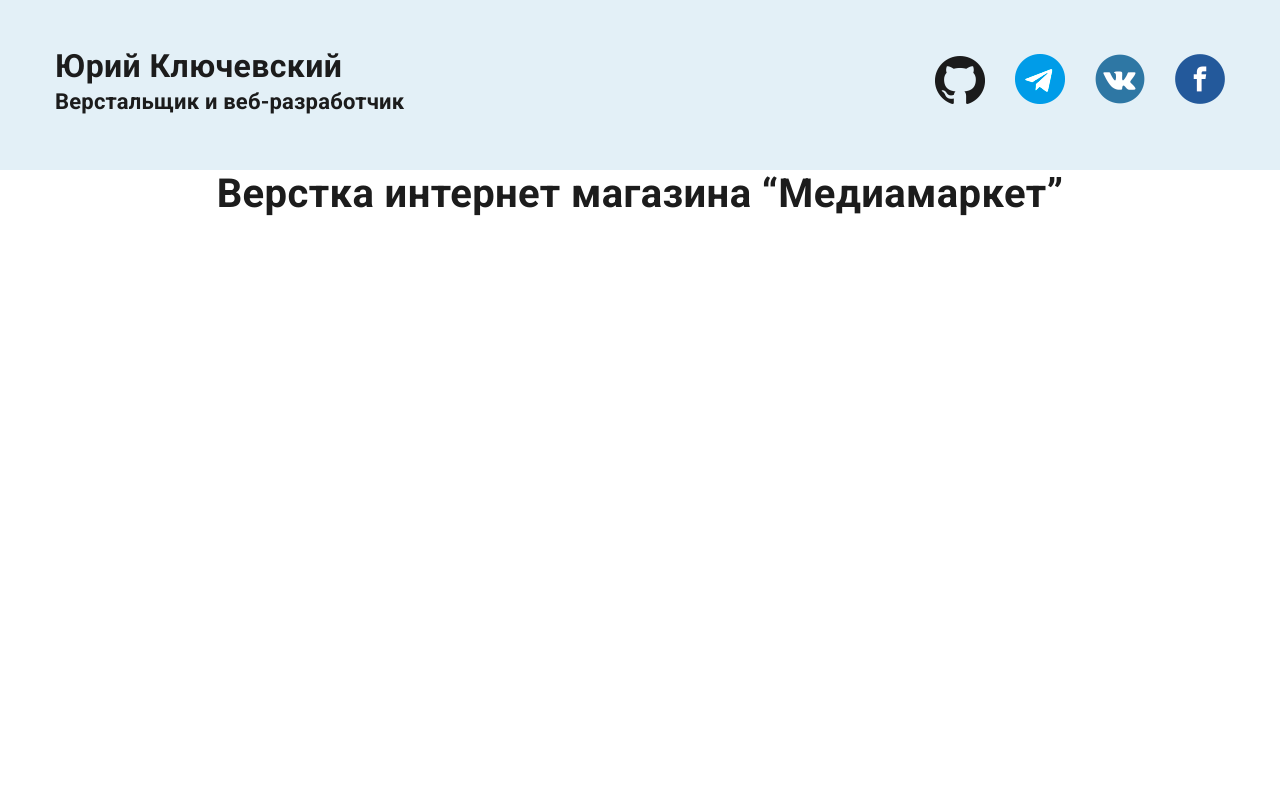
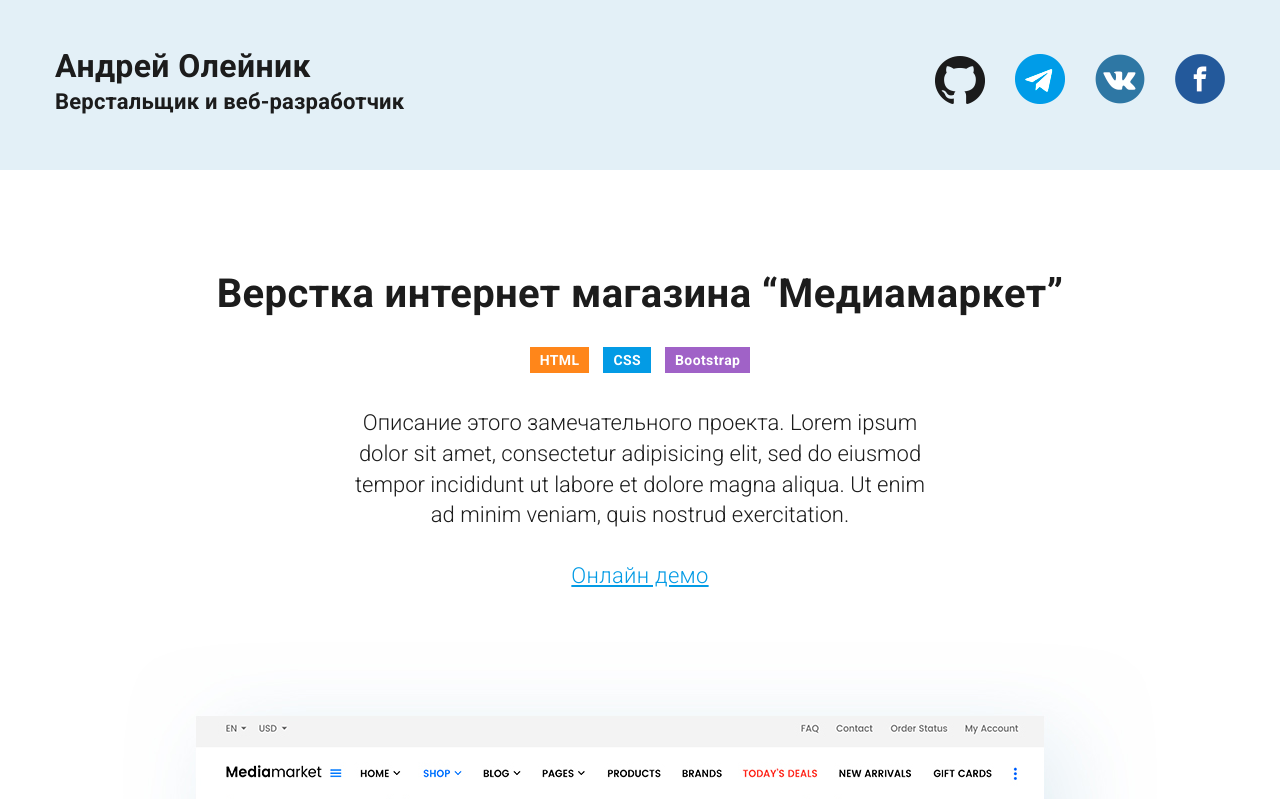
Before and after one commit to flaberfl/Portfolio, a plain HTML site: page project.html in a window 1280 px wide. Shown: the top 799 px of the page. Drawn offline with Linux system fonts and the light colour scheme.

Commit message:
доделали внутреннюю страницу

```diff
--- a/css/style.css
+++ b/css/style.css
@@ -4,7 +4,7 @@
     color: #1c1c1c;
     box-sizing: border-box;
 }
-h1, h2, h3 {
+h1, h2, h3, p {
     margin: 0;
     padding: 0;
 }
@@ -51,8 +51,6 @@
 .row-space-between {
     display: flex;
     justify-content: space-between;
-    /* border: 2px solid red; */
-    /* margin-top: 7px; */
 }
 .about-me-text {
     flex-basis: 40%;
@@ -197,11 +195,90 @@
 }
 
 .project {
-    padding-top: 100px 0 50px 0;
+    padding-top: 100px;
 }
 .project-title {
     font-size: 40px;
     font-weight: 700;
     letter-spacing: 0.4px;
     text-align: center;
+    margin-bottom: 30px;
 }
+.bages-wrapper{              /* Обертка бейджей */
+    text-align: center;
+}
+.bages-wrapper .bage {
+    margin-right: 10px;
+}
+.bage {                      /* Общий класс бейджей */
+    font-size: 14px;
+    color: #fff;
+    font-weight: 700;
+    letter-spacing: 0.4px;
+    text-transform: uppercase;
+    padding: 0 10px;
+    display: inline-block;
+    line-height: 26px;
+    margin-bottom: 35px;
+}
+.bages-wrapper .bage:last-child {
+    margin-right: 0;
+}
+.bage-html {
+    background-color: #ff861a;
+}
+.bage-css {
+    background-color: #039be5;
+}
+.bage-bootstrap {
+    text-transform: capitalize;
+    background-color: #a062c7;
+}
+.project-description {
+    margin: 0 auto;
+    width: 575px;
+    font-size: 22px;
+    font-weight: 300;
+    line-height: 1.4;
+    text-align: center;
+    margin-bottom: 30px;
+}
+.project-demo-link {
+    font-size: 22px;
+    font-weight: 300;
+    letter-spacing: 0.3px;
+    line-height: 1.4;
+    text-align: center;
+    margin-bottom: 50px;
+}
+.project-demo-link a {
+    color: #039be5;
+    text-decoration: underline;
+}
+.project-img {
+    text-align: center;
+}
+.pagination {
+    margin-bottom: 25px;
+}
+
+.pagination-btn {
+    text-align: center;            /* Кнопка */
+    height: 80px;
+    width: calc(50% - 5px);
+    /* width: 50%; */
+    font-size: 22px;
+    font-weight: 300;
+    line-height: 80px;
+    color: #039be5;
+    border: 1px solid #d0e9f5;
+    text-decoration: none;
+    transition: border-color 0.2s ease;
+}
+.pagination-btn:hover {
+    border-color:  #ff861a;
+    color: #ff861a;
+}
+.footer-inner {
+    text-align: center;
+}
--- a/project.html
+++ b/project.html
@@ -16,7 +16,7 @@
         <div class="container">
             <div class="row-space-between-header">
                 <div class="logo">
-                    <h2 class="inner-logo">Юрий Ключевский</h2>
+                    <h2 class="inner-logo">Андрей Олейник</h2>
                     <p class="inner-slogan">Верстальщик и веб-разработчик</p>
                 </div>
                 <div class="social-icons">
@@ -31,9 +31,44 @@
     </header>
     <article class="project">
         <div class="container">
-        <h1 class="project-title">Верстка интернет магазина “Медиамаркет”</h1>
+            <h1 class="project-title">Верстка интернет магазина “Медиамаркет”</h1>
+            <div class="bages-wrapper">
+                <div class="bage bage-html">html</div>
+                <div class="bage bage-css">css</div>
+                <div class="bage bage-bootstrap">bootstrap</div>
+            </div>
+            <div class="project-description">
+                <p>
+                    Описание этого замечательного проекта. Lorem ipsum dolor sit amet, consectetur adipisicing elit, sed
+                    do eiusmod tempor incididunt ut labore et dolore magna aliqua. Ut enim ad minim veniam, quis nostrud
+                    exercitation.
+                </p>
+            </div>
+            <div class="project-demo-link">
+                <a href="#">Онлайн демо</a>
+            </div>
+            <div class="project-img">
+                <img src="img/project.jpg" alt="Project Mediamarket">
+            </div>
         </div>
     </article>
+    <div class="pagination">
+        <div class="container">
+            <div class="row-space-between">
+                <a href="#" class="pagination-btn">Предыдущий проект</a>
+                <a href="#" class="pagination-btn">Следующий проект</a>
+            </div>
+        </div>
+    </div>
+	<footer class="footer footer-inner">
+		<div class="container">
+			<div class="cta">
+				<strong>За созданием сайта:</strong>
+				обращайтесь на <a href="mailto:myname@gmail.com" target="_blank">myname@gmail.com</a>
+			</div>
+
+		</div>
+	</footer>
 </body>
 
 </html>
```
Also changed, not shown: img/project.jpg (added).
